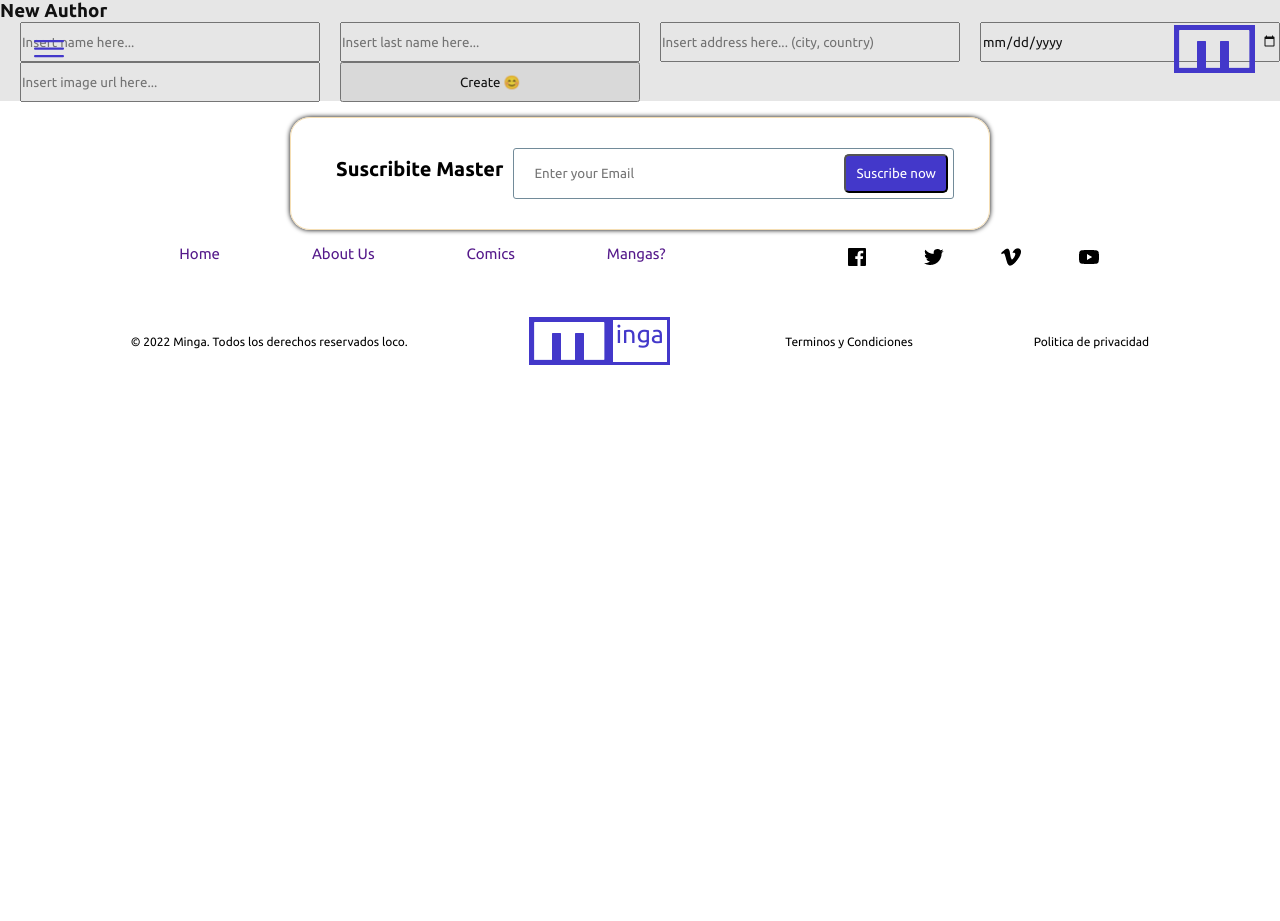
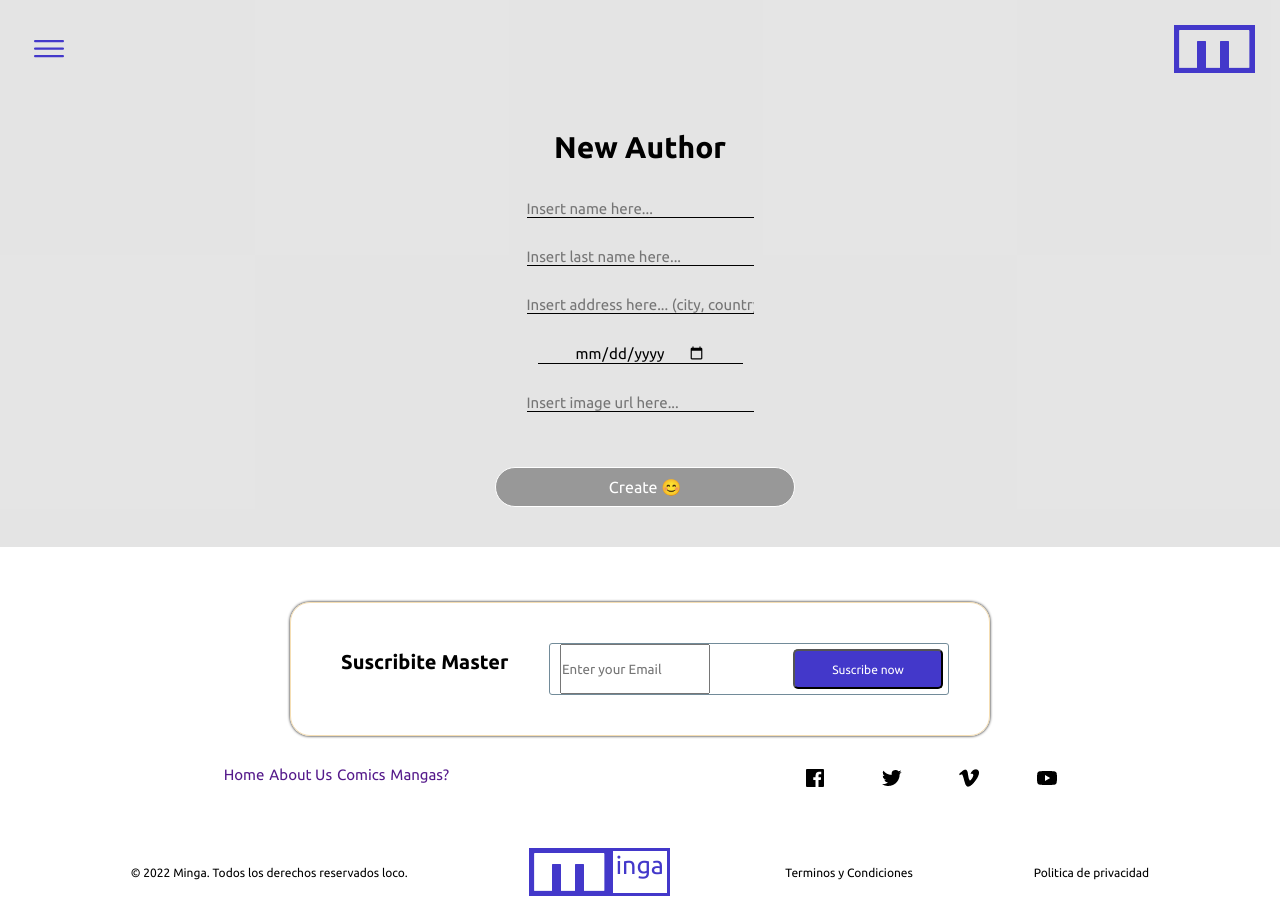
Before and after one commit to LuRovere/minga-front, a React (Create React App) app: page /new-author in a window 1280 px wide. Before the commit the page ends 800 px from the top, so only its background shows below. Built offline with nearby package versions, Linux system fonts and the light colour scheme.

Commit message:
Fix input type date

```diff
--- a/src/App.css
+++ b/src/App.css
@@ -3,16 +3,30 @@
     justify-content: space-between;
     padding: 25px;
     position: absolute;
+    background-color: transparent;
     width: 100%;
-  background-color: rgba(105, 105, 105, 0.164);
+
+  }
+
+
+  .logo{
+      background-color: white;
+      height: 40px;
   }
   a{
     text-decoration: none;
   }
+  .comi{
+      margin: 5px;
+      padding: 10px;
+
+  }
   .opciones{
-  display: flex;
-  flex-direction: column;
+      border-radius: 10px;
+      padding: 10px;
     color: white;
+    background-color: rgba(255, 255, 255, 0.418);
+
   }
 
   .section{
@@ -29,12 +43,17 @@ a{
     }
 
     .anuncio{
-    width: 330px;
+      width: 360px;
+      height: 60px;
       border: 1px solid white;
       border-radius: 20px;
-    margin: 100px 0px 20px 0px;
+      margin: 200px 0px 20px 0px;
       display: flex;
       text-align: center;
+      padding: 10px;
+    }
+    .lorem{
+      margin: 0px 20px;
     }
     h1{
       margin: 20px 0px;
@@ -42,22 +61,32 @@ a{
   .footer{
       display: flex;
       flex-direction: column;
+      margin-top: 40px;
+
+
+
 
 
   }
   .suscribite{
       border: 1px solid wheat;
+      border-radius: 20px;
       display: flex;
       flex-direction: column;
+
       justify-content: space-around;
-    margin: 15px 0px;
-    box-shadow: 0px 0px 5px 0px black;
+      align-items: center;
+      align-self: center;
+      margin: 15px 10px 30px 10px;
+      padding: 15px;
+      box-shadow: 0px 0px 3px 0px black;
+      width: 300px;
 
   }
   h2{
       font-size: 15px;
       display: flex;
-    margin: 0px 0px 10px 10px;
+      margin: 0px 0px 15px 10px;
   }
   input{
       width: 150px;
@@ -67,24 +96,25 @@ input{
   .form{
       border: 1px solid rgb(114, 139, 153);
       border-radius: 3px;
+      width: 255px;
   }
-.input{
+  .inputFooter{
       border: transparent;
   }
 
   button{
       background-color: var(--primary);
       padding: 3px;
-    margin-left: 10px;
       margin: 5px;
       border-radius: 5px;
       color: white;
+      font-size: 12px;
 
   }
   .ancors{
       display: flex;
       justify-content: space-around;
-    margin-bottom: 15px;
+      margin-bottom: 35px;
   }
   .iconos{
       display: flex;
@@ -117,32 +147,55 @@ button{
   }
 
   @media (min-width:768px){
+
+      .anuncio{
+          width: 600px;
+          padding: 15px;
+          font-size: 22px;
+          border-radius: 50px;
+      }
+
+      .opciones{
+          border-radius: 10px;
+        display: flex;
+        flex-direction: column;
+        color: white;
+        background-color: rgba(255, 255, 255, 0.418);
+
+      }
+
       .footer{
           display: flex;
           align-items: center;
+
       }
       .suscribite{
           flex-direction: row;
+          justify-content: space-between;
           align-items: center;
-        padding: 30px;
+          padding: 40px;
           border-radius: 20px;
           width: 700px;
       }
       h2{
           font-size: 20px;
       }
-    input{
-        width: 300px;
-        margin-left: 20px;
-        height: 40px;
+      .form{
+          display: flex;
+          flex-direction: row;
+          width: 400px;
+          justify-content: space-between;
 
       }
+
       button{
           background-color: var(--primary);
           padding: 10px;
-        margin-left: 10px;
+          height: 40px;
+          width: 150px;
           border-radius: 5px;
           color: white;
+          text-align:center;
 
 
       }
@@ -153,9 +206,10 @@ button{
           width: 100%;
       }
       .ancors{
-        width: 38%;
+          width: 18%;
         font-size: 15px;
-        justify-content: space-between;
+        margin-right: 130px;
+
 
       }
       .iconos{
@@ -171,4 +225,54 @@ button{
           padding: 10px;
       }
 
+
   }
+  /*------------------------form chapter*/
+
+  .chapter{
+      background: #1e1e1e1e;
+
+  }
+
+  .chapterTitulo{display: flex;
+  justify-content: center;
+  font-size: 30px;
+  margin-top: 130px;
+
+  }
+
+  .formChapter{
+      display: flex;
+  flex-direction: column;
+  align-items: center;
+  justify-content: center;
+
+
+  }
+
+  .inputChapter{
+      background: #1e1e1e00;
+      font-size: 15px;
+      display: flex;
+      justify-content:  center;
+      margin: 15px 0px;
+      border: transparent;
+      border-bottom: 1px solid black;
+      width: 100%;
+      outline: none;
+  }
+  .inputChapter[type="date"] {
+    width: 205px;
+  }
+  .enviar{
+      margin: 40px;
+      height: 40px;
+      width: 300px;
+      border:1px solid white;
+      border-radius: 40px;
+      font-size: 16px;
+      background-color: #1e1e1e62;
+      color: white;
+      margin-right: 30px;
+
+  }
--- a/src/components/Form.jsx
+++ b/src/components/Form.jsx
@@ -2,11 +2,11 @@ import React from 'react'
 
 const Form = ({children, handler}) => {
   return (
-    <form onSubmit={handler}>
+    <form className='formChapter' onSubmit={handler}>
       {
         children
       }
-      <input type="submit" value="Create 😊" />
+      <input className='enviar' type="submit" value="Create 😊" />
     </form>
   )
 }
--- a/src/views/Home.view.jsx
+++ b/src/views/Home.view.jsx
@@ -7,7 +7,7 @@ const Home = () => {
         Anunciamos nuestra próxima ronda de financiación. <a>Leer más →</a>
       </span>
       <h1>Tu tienda de comics favorita</h1>
-      <p>Anim aute id magna aliqua ad ad non deserunt sunt. Qui irure qui lorem cupidatat commodo. Elit sunt amet fugiat veniam occaecat fugiat aliqua.</p>
+      <p className="lorem">Anim aute id magna aliqua ad ad non deserunt sunt. Qui irure qui lorem cupidatat commodo. Elit sunt amet fugiat veniam occaecat fugiat aliqua.</p>
       <a className="button-started" href="#main">Empezar → </a>
     </div>
   )
--- a/src/views/NewAuthor.view.jsx
+++ b/src/views/NewAuthor.view.jsx
@@ -31,40 +31,60 @@ const NewAuthor = () => {
 		dispatch(mingaAlert({ message: response.response, visible: true, status: response.success }));
 	};
 	return (
-		<div>
-			<h3>New Author</h3>
+		<div className="chapter">
+			<Form handler={_handleSubmit}>
+				<h1 className="chapterTitulo">New Author</h1>
 				<div></div>
-			<Form handler={_handleSubmit}>
+				<label htmlFor="name">
 					<input
 						type='text'
 						name='name'
+						id="name"
+						className='inputChapter'
 						placeholder='Insert name here...'
 						ref={inputName}
 					/>
+				</label>
+				<label htmlFor="last-name">
 					<input
 						type='text'
 						name='last-name'
+						id='last-name'
+						className='inputChapter'
 						placeholder='Insert last name here...'
 						ref={inputLastName}
 					/>
+				</label>
+				<label htmlFor="address">
 					<input
 						type='text'
 						name='address'
+						id='address'
+						className='inputChapter'
 						placeholder='Insert address here... (city, country)'
 						ref={inputAddress}
 					/>
+				</label>
+				<label htmlFor="birth">
 					<input
 						type='date'
 						name='birth'
+						id='birth'
+						className='inputChapter'
 						placeholder='birthday'
 						ref={inputBirthday}
 					/>
+				</label>
+				<label htmlFor="image">
 					<input
 						type='text'
 						name='image'
+						id='image'
+						className='inputChapter'
 						placeholder='Insert image url here...'
 						ref={inputImageUrl}
 					/>
+				</label>
 			</Form>
 		</div>
 	);
```
Lines whose indentation alone changed are shown as unchanged.
